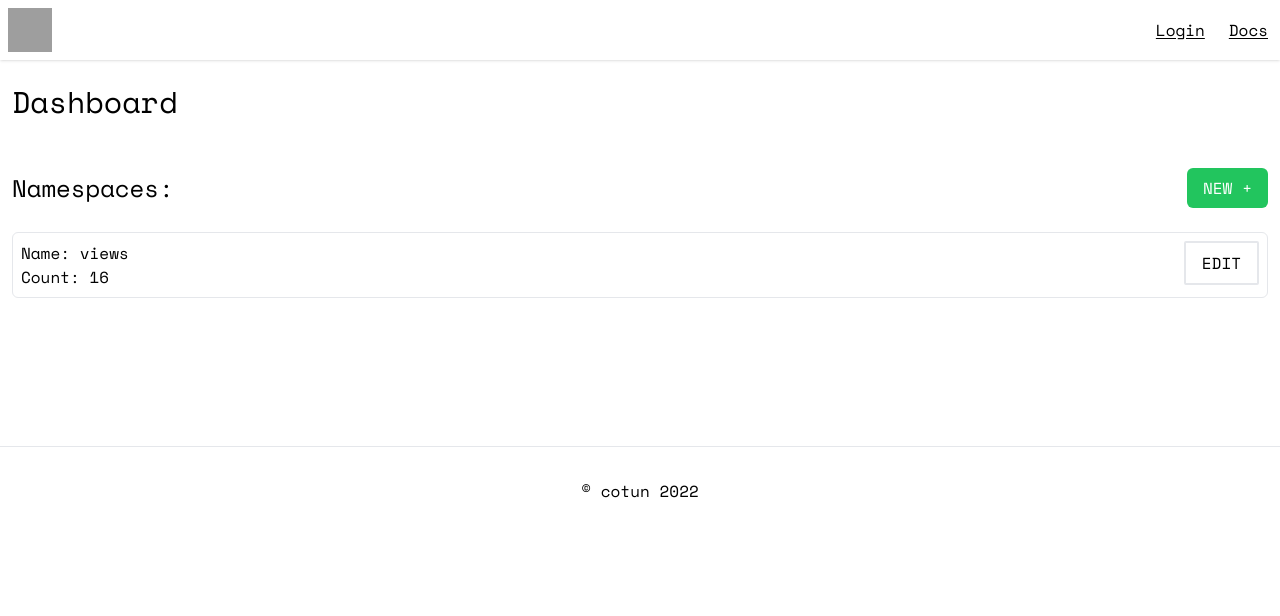
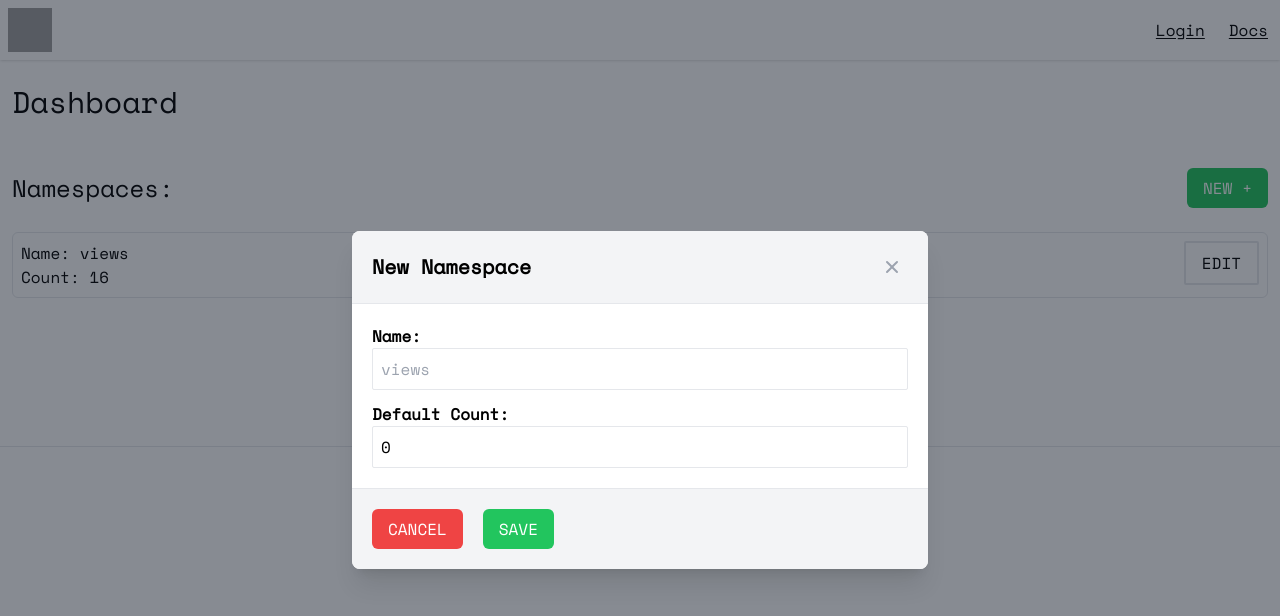
Before and after one commit to qxb3/cotun, a SvelteKit app in the folder packages/website/: page /dashboard in a window 1280 px wide. Both pictures are taken after a click on the button "NEW +". Shown: the top 616 px of the page. Built offline with nearby package versions, Linux system fonts and the light colour scheme; grey boxes are pictures that could not be loaded.

Commit message:
[website] feat(dashboard): added modals on new and edit namespace

```diff
--- a/packages/website/src/routes/dashboard/+page.svelte
+++ b/packages/website/src/routes/dashboard/+page.svelte
@@ -1,10 +1,46 @@
 <script>
-  const namespaces = [
+  import Modal from '$lib/components/Modal.svelte'
+  import Alert from '$lib/components/Alert.svelte'
+
+  let namespaces = [
     {
       name: 'views',
       count: 16
     }
   ]
+
+  let newNamespace = false
+  let newNamespaceName = ''
+  let newNamespaceDefaultCount = 0
+  let newNamespaceError = ''
+
+  function saveNewNamespace() {
+    if (!newNamespaceName) return newNamespaceError = 'Name cannot be empty'
+    if (namespaces.some(v => v.name === newNamespaceName)) return newNamespaceError = `There is already a namespace called ${newNamespaceName}`
+
+    namespaces = [{ name: newNamespaceName, count: newNamespaceDefaultCount }, ...namespaces]
+
+    newNamespace = false
+    newNamespaceError = ''
+  }
+
+  let editNamespace = false
+  let editNamespaceName = ''
+  let editNamespaceCount = 0
+  let editNamespaceError = ''
+
+  function openEditNamespace(name, count) {
+    editNamespaceName = name
+    editNamespaceCount = count
+    editNamespace = true
+  }
+
+  function saveEditNamespace() {
+    if (!editNamespaceName) return editNamespaceError = 'Name cannot be empty'
+
+    editNamespaceError = ''
+    editNamespace = false
+  }
 </script>
 
 <svelte:head>
@@ -17,7 +53,7 @@
   <div class="mt-12">
     <div class="flex justify-between items-center">
       <h1 class="text-2xl">Namespaces:</h1>
-      <button class="button bg-green-500 hover:bg-green-600 text-white border-none rounded-md">New +</button>
+      <button on:click={() => newNamespace = true} class="button success">New +</button>
     </div>
 
     <div class="mt-6">
@@ -29,10 +65,84 @@
           </div>
 
           <div>
-            <button class="button">Edit</button>
+            <button on:click={() => openEditNamespace(name, count)} class="button">Edit</button>
           </div>
         </div>
       {/each}
     </div>
   </div>
 </div>
+
+<!-- New Namespace Modal -->
+<Modal
+  open={newNamespace}
+  on:close={() => newNamespace = false}
+>
+  <svelte:fragment slot="header">
+    <h3 class="text-xl font-semibold">New Namespace</h3>
+  </svelte:fragment>
+
+  <svelte:fragment slot="body">
+    {#if newNamespaceError}
+      <Alert
+        message={newNamespaceError}
+        type="danger"
+        on:close={() => newNamespaceError = ''}
+      />
+    {/if}
+
+    <div class="space-y-3">
+      <div>
+        <p class="font-semibold">Name:</p>
+        <input bind:value={newNamespaceName} class="w-full" type="text" placeholder="views">
+      </div>
+
+      <div>
+        <p class="font-semibold">Default Count:</p>
+        <input bind:value={newNamespaceDefaultCount} class="w-full" type="number" placeholder="0">
+      </div>
+    </div>
+  </svelte:fragment>
+
+  <svelte:fragment slot="footer">
+    <button on:click={() => newNamespace = false} class="button danger">Cancel</button>
+    <button on:click={saveNewNamespace} class="button success">Save</button>
+  </svelte:fragment>
+</Modal>
+
+<!-- Edit Namespace Modal -->
+<Modal
+  open={editNamespace}
+  on:close={() => editNamespace = false}
+>
+  <svelte:fragment slot="header">
+    <h3 class="text-xl font-semibold">Edit Namespace</h3>
+  </svelte:fragment>
+
+  <svelte:fragment slot="body">
+    {#if editNamespaceError}
+      <Alert
+        message={editNamespaceError}
+        type="danger"
+        on:close={() => editNamespaceError = ''}
+      />
+    {/if}
+
+    <div class="space-y-3">
+      <div>
+        <p class="font-semibold">Name:</p>
+        <input bind:value={editNamespaceName} class="w-full" type="text" placeholder="Name">
+      </div>
+
+      <div>
+        <p class="font-semibold">Count:</p>
+        <input bind:value={editNamespaceCount} class="w-full" type="number" placeholder="Count">
+      </div>
+    </div>
+  </svelte:fragment>
+
+  <svelte:fragment slot="footer">
+    <button on:click={() => editNamespace = false} class="button danger">Cancel</button>
+    <button on:click={saveEditNamespace} class="button success">Save</button>
+  </svelte:fragment>
+</Modal>
```
